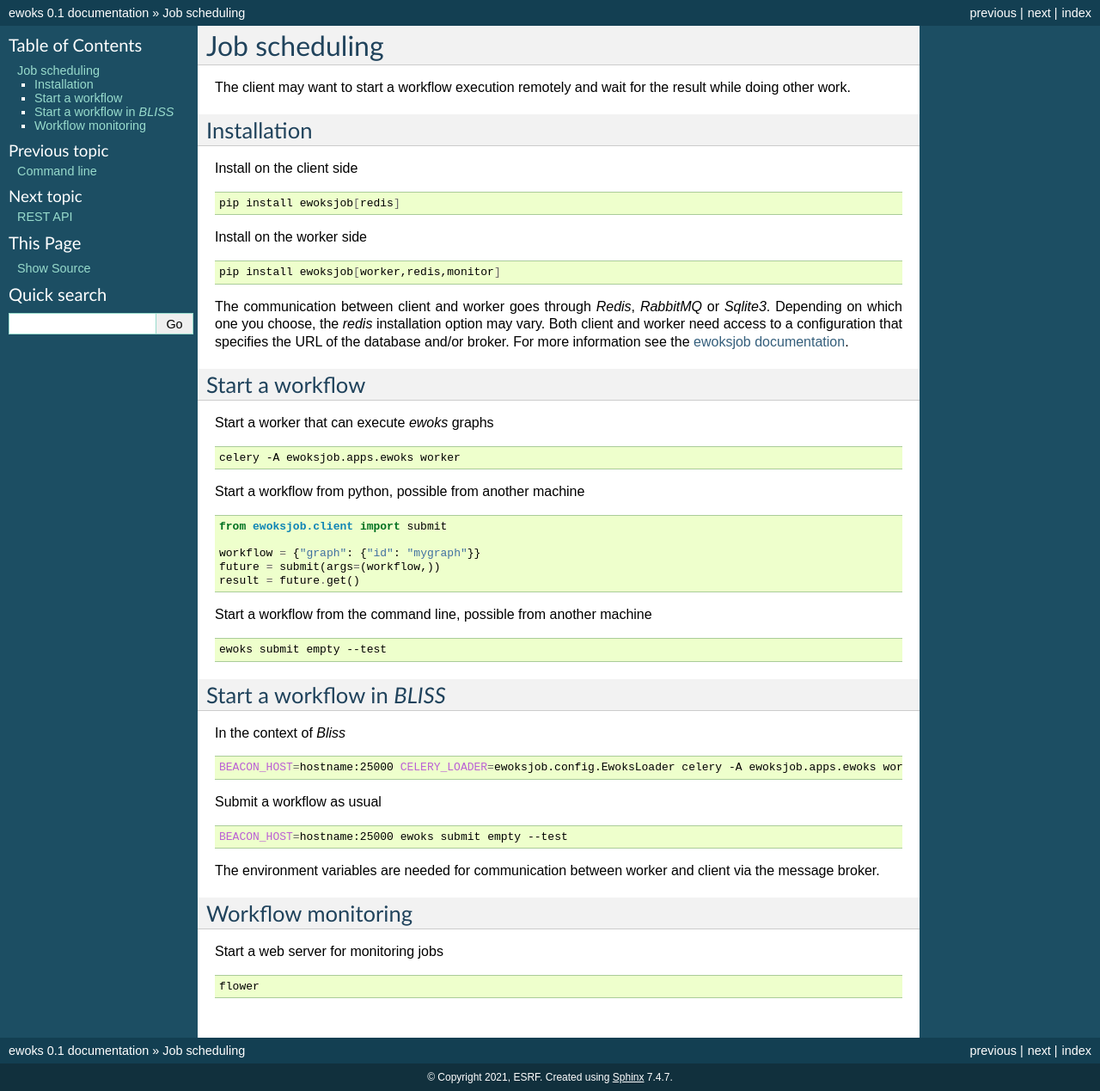
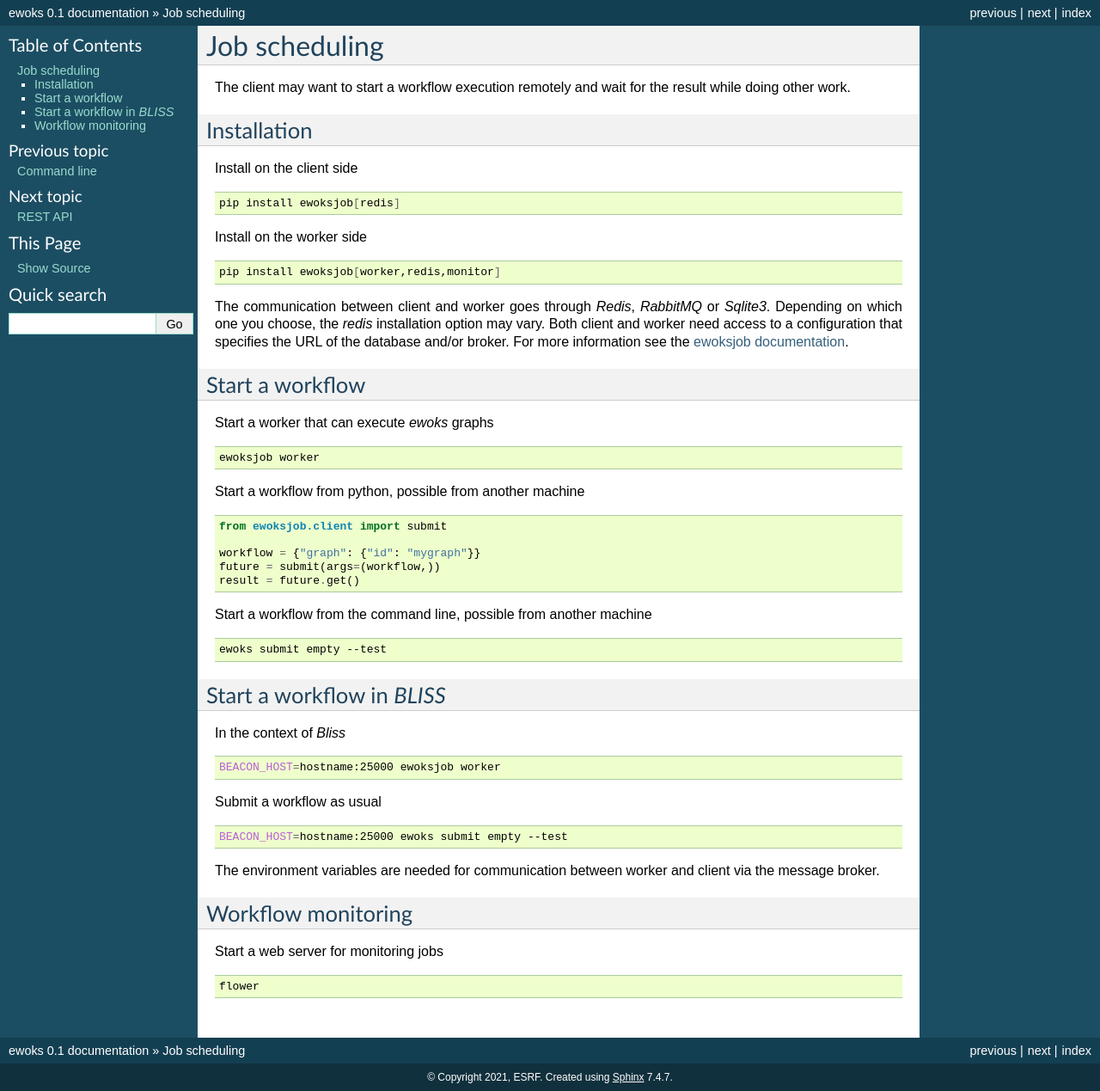
Before and after one commit to ewoks-kit/ewoks, a Sphinx documentation site: the page built from doc/ewoks_api/job.rst, in a window 1280 px wide. Shown: the whole page at 86% size. Built offline with Sphinx 7.4.7, drawn with Linux system fonts in a browser that asks for light colours; pages that are not in the unit, such as notebooks, are missing from menus.

Commit message:
docs: ewoksjob CLI

```diff
--- a/doc/ewoks_api/job.rst
+++ b/doc/ewoks_api/job.rst
@@ -31,7 +31,7 @@ Start a worker that can execute *ewoks* graphs
 
 .. code:: bash
 
-    celery -A ewoksjob.apps.ewoks worker
+    ewoksjob worker
 
 Start a workflow from python, possible from another machine
 
@@ -56,7 +56,7 @@ In the context of *Bliss*
 
 .. code:: bash
 
-    BEACON_HOST=hostname:25000 CELERY_LOADER=ewoksjob.config.EwoksLoader celery -A ewoksjob.apps.ewoks worker
+    BEACON_HOST=hostname:25000 ewoksjob worker
 
 Submit a workflow as usual
 
```
